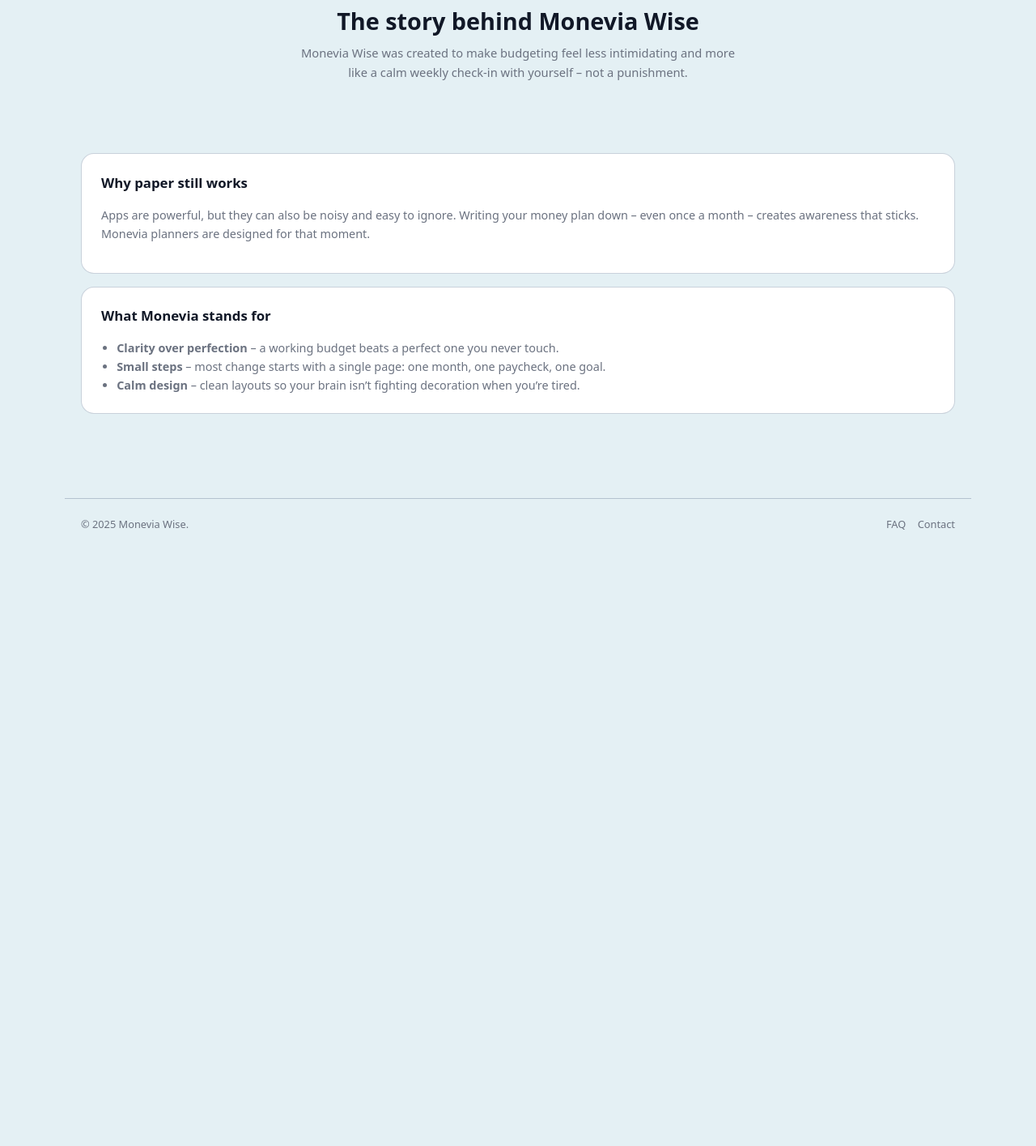
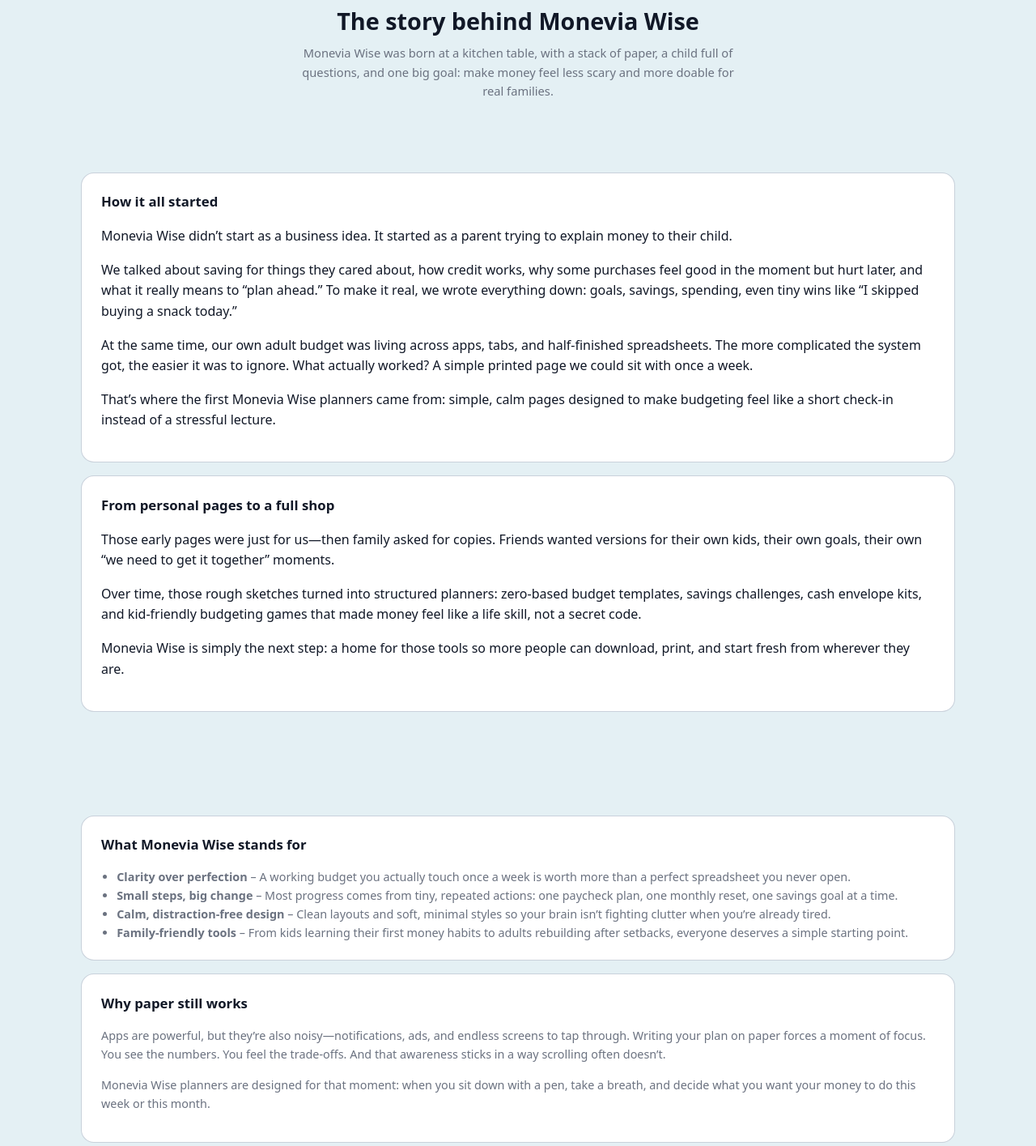
Before and after one commit to moneviawise/moneviawise.github.io, a plain HTML site: page about.html in a window 1280 px wide. Shown: the part 118-1533 px from the top of the page at 81% size. Before the commit the page ends 801 px from the top, so only its background shows below. Drawn offline with Linux system fonts and the light colour scheme.

Commit message:
updated about

```diff
--- a/about.html
+++ b/about.html
@@ -4,14 +4,17 @@
   <meta charset="UTF-8" />
   <title>About Monevia Wise</title>
   <meta name="viewport" content="width=device-width, initial-scale=1" />
+  <meta
+    name="description"
+    content="Monevia Wise creates calm, practical budget planners to help real families and busy people build better money habits—one simple page at a time."
+  />
   <link rel="stylesheet" href="styles.css" />
-    <!-- Google tag (gtag.js) -->
+  <!-- Google tag (gtag.js) -->
   <script async src="https://www.googletagmanager.com/gtag/js?id=G-DEFX0H0KET"></script>
   <script>
     window.dataLayer = window.dataLayer || [];
     function gtag(){dataLayer.push(arguments);}
     gtag('js', new Date());
-
     gtag('config', 'G-DEFX0H0KET');
   </script>
 </head>
@@ -36,34 +39,159 @@
   </header>
 
   <main>
+    <!-- Hero -->
     <section class="page-hero">
       <div class="container">
         <h1>The story behind Monevia Wise</h1>
         <p>
-          Monevia Wise was created to make budgeting feel less intimidating and more
-          like a calm weekly check-in with yourself – not a punishment.
+          Monevia Wise was born at a kitchen table, with a stack of paper,
+          a child full of questions, and one big goal: make money feel less scary
+          and more doable for real families.
         </p>
       </div>
     </section>
 
+    <!-- Origin Story -->
     <section class="section">
       <div class="container">
         <div class="list-block">
-          <h2>Why paper still works</h2>
-          <p style="font-size:0.9rem;color:var(--mw-muted);">
-            Apps are powerful, but they can also be noisy and easy to ignore.
-            Writing your money plan down – even once a month – creates awareness
-            that sticks. Monevia planners are designed for that moment.
+          <h2>How it all started</h2>
+          <p>
+            Monevia Wise didn’t start as a business idea. It started as a parent
+            trying to explain money to their child.
+          </p>
+          <p>
+            We talked about saving for things they cared about, how credit works,
+            why some purchases feel good in the moment but hurt later, and what it really
+            means to “plan ahead.” To make it real, we wrote everything down:
+            goals, savings, spending, even tiny wins like “I skipped buying a snack today.”
+          </p>
+          <p>
+            At the same time, our own adult budget was living across apps, tabs,
+            and half-finished spreadsheets. The more complicated the system got,
+            the easier it was to ignore. What actually worked?
+            A simple printed page we could sit with once a week.
+          </p>
+          <p>
+            That’s where the first Monevia Wise planners came from:
+            simple, calm pages designed to make budgeting feel like a short
+            check-in instead of a stressful lecture.
           </p>
         </div>
 
         <div class="list-block">
-          <h2>What Monevia stands for</h2>
+          <h2>From personal pages to a full shop</h2>
+          <p>
+            Those early pages were just for us—then family asked for copies.
+            Friends wanted versions for their own kids, their own goals, their own
+            “we need to get it together” moments.
+          </p>
+          <p>
+            Over time, those rough sketches turned into structured planners:
+            zero-based budget templates, savings challenges, cash envelope kits,
+            and kid-friendly budgeting games that made money feel like a life skill,
+            not a secret code.
+          </p>
+          <p>
+            Monevia Wise is simply the next step: a home for those tools so
+            more people can download, print, and start fresh from wherever they are.
+          </p>
+        </div>
+      </div>
+    </section>
+
+    <!-- Values & Philosophy -->
+    <section class="section">
+      <div class="container">
+        <div class="list-block">
+          <h2>What Monevia Wise stands for</h2>
           <ul>
-            <li><strong>Clarity over perfection</strong> – a working budget beats a perfect one you never touch.</li>
-            <li><strong>Small steps</strong> – most change starts with a single page: one month, one paycheck, one goal.</li>
-            <li><strong>Calm design</strong> – clean layouts so your brain isn’t fighting decoration when you’re tired.</li>
+            <li>
+              <strong>Clarity over perfection</strong> – A working budget you actually touch
+              once a week is worth more than a perfect spreadsheet you never open.
+            </li>
+            <li>
+              <strong>Small steps, big change</strong> – Most progress comes from
+              tiny, repeated actions: one paycheck plan, one monthly reset,
+              one savings goal at a time.
+            </li>
+            <li>
+              <strong>Calm, distraction-free design</strong> – Clean layouts and soft,
+              minimal styles so your brain isn’t fighting clutter when you’re already tired.
+            </li>
+            <li>
+              <strong>Family-friendly tools</strong> – From kids learning their first
+              money habits to adults rebuilding after setbacks, everyone deserves
+              a simple starting point.
+            </li>
           </ul>
+        </div>
+
+        <div class="list-block">
+          <h2>Why paper still works</h2>
+          <p style="font-size:0.9rem;color:var(--mw-muted);">
+            Apps are powerful, but they’re also noisy—notifications, ads,
+            and endless screens to tap through. Writing your plan on paper
+            forces a moment of focus. You see the numbers. You feel the trade-offs.
+            And that awareness sticks in a way scrolling often doesn’t.
+          </p>
+          <p style="font-size:0.9rem;color:var(--mw-muted);">
+            Monevia Wise planners are designed for that moment:
+            when you sit down with a pen, take a breath, and decide what
+            you want your money to do this week or this month.
+          </p>
+        </div>
+      </div>
+    </section>
+
+    <!-- Who it's for & how to use -->
+    <section class="section">
+      <div class="container">
+        <div class="list-block">
+          <h2>Who Monevia Wise is for</h2>
+          <ul>
+            <li>Parents teaching kids about money in a simple, visual way</li>
+            <li>Busy people who don’t want another app, just a clear plan</li>
+            <li>Beginners who feel “behind” and need a gentle starting point</li>
+            <li>Budgeters who love pen-and-paper and want printables that match</li>
+            <li>Anyone craving a calmer, more intentional relationship with money</li>
+          </ul>
+        </div>
+
+        <div class="list-block">
+          <h2>How to get started with the planners</h2>
+          <ol>
+            <li><strong>Pick one planner</strong> – Start with just one: a monthly budget, a savings tracker, or a cash envelope set.</li>
+            <li><strong>Print what you’ll actually use</strong> – Don’t overwhelm yourself. A few key pages are enough.</li>
+            <li><strong>Set a weekly check-in</strong> – 10–15 minutes to look at what came in, what went out, and what’s next.</li>
+            <li><strong>Celebrate small wins</strong> – Every paid-off bill, no-spend day, or savings milestone counts.</li>
+            <li><strong>Adjust as life changes</strong> – Your budget isn’t a report card; it’s a tool you bend to fit your reality.</li>
+          </ol>
+        </div>
+      </div>
+    </section>
+
+    <!-- Personal note / closing -->
+    <section class="section">
+      <div class="container">
+        <div class="list-block">
+          <h2>A note from the creator</h2>
+          <p>
+            Monevia Wise is more than layouts and labels to me. It’s a reminder that
+            no matter where you’re starting from—debt, confusion, or just feeling
+            “behind”—you can build a calmer money story one page at a time.
+          </p>
+          <p>
+            Every product in the shop is designed with real life in mind:
+            kids needing rides, surprise bills, busy seasons at work, tight paychecks,
+            and the hope that next year can look better than this one.
+          </p>
+          <p>
+            If these planners help you feel even a little more in control,
+            a little more hopeful, or a little more proud of your progress,
+            then Monevia Wise is doing what it was created to do.
+          </p>
+          <p><strong>Here’s to your next chapter—with a pen, a page, and a plan.</strong></p>
         </div>
       </div>
     </section>
```
